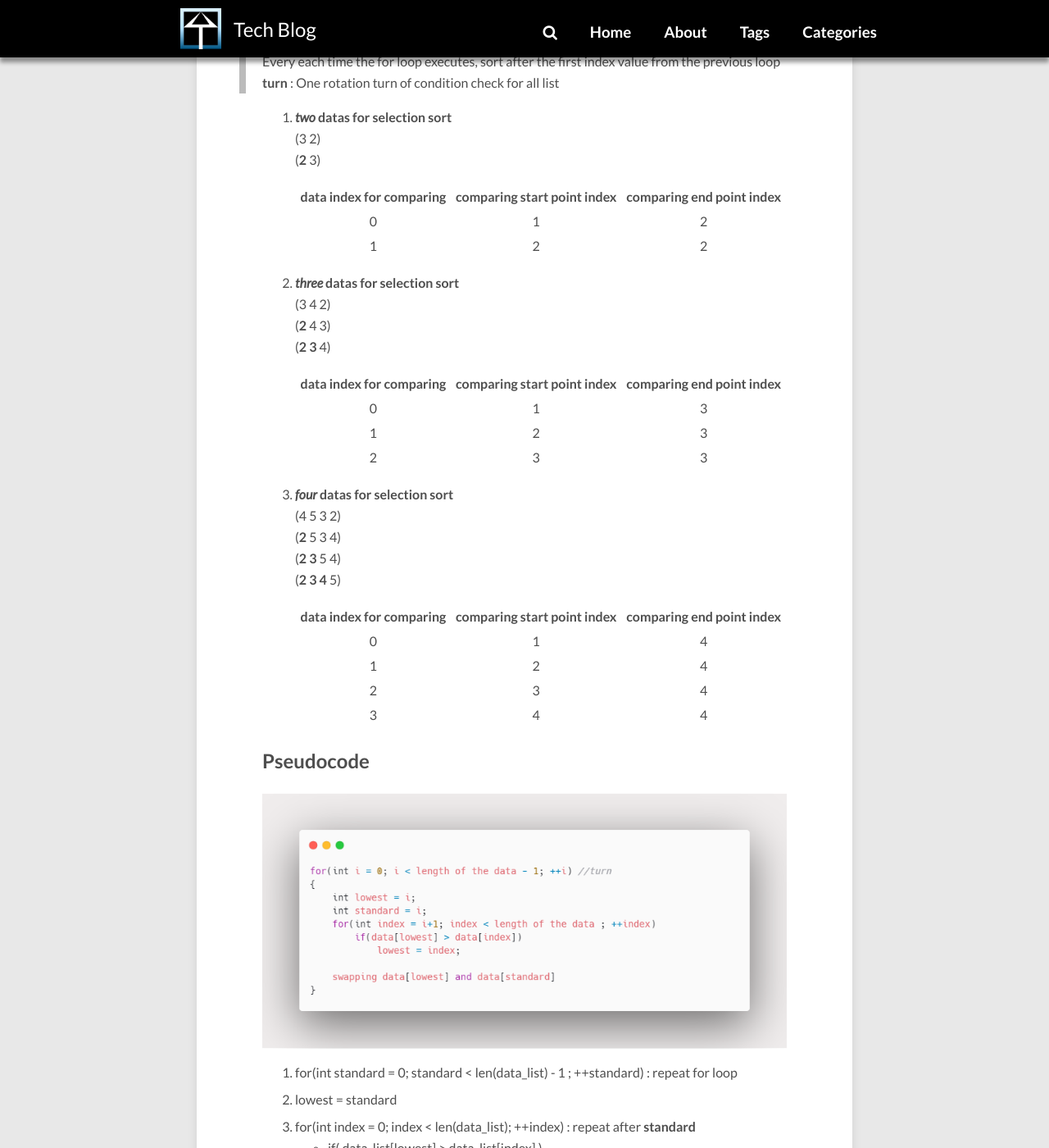
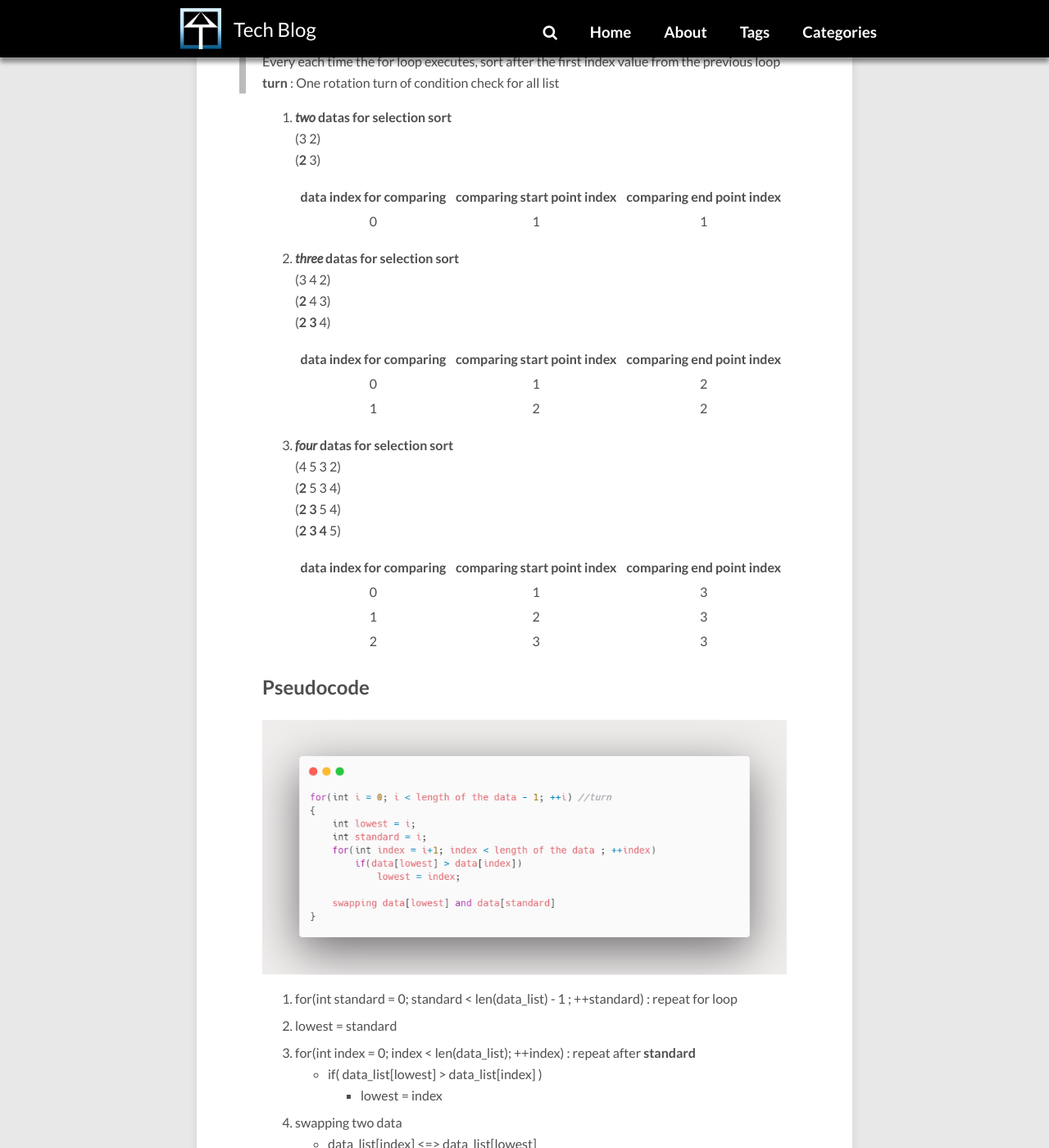
Before and after one commit to sujinsjlee/mg729.github.io, a Jekyll site: the page built from _posts/2020-03-08-Algorithm_(2)_SelectionSort.md, in a window 1280 px wide and 1400 px high, scrolled down 1135 px. Shown: the whole window at 82% size. Built offline with Jekyll 4.4.1, drawn with Linux system fonts in a browser that asks for light colours; nearby versions of some CDN libraries; formulas are drawn with MathJax 3; comment, search, counter and statistics services are not loaded.

Commit message:
[Algorithm] Selection sort update

```diff
--- a/_posts/2020-03-08-Algorithm_(2)_SelectionSort.md
+++ b/_posts/2020-03-08-Algorithm_(2)_SelectionSort.md
@@ -35,8 +35,7 @@ use_math: true
 
 	| data index for comparing  | comparing start point index  | comparing end point index  |
 	| :---: | :---: |:---: |
-	| 0   | 1           | 2   |
-	| 1   | 2           | 2   |
+	| 0   | 1           | 1   |
 
 2. **_three_ datas for selection sort**
 (3 4 2)
@@ -45,9 +44,8 @@ use_math: true
 
 	| data index for comparing  | comparing start point index  | comparing end point index  |
 	| :---: | :---: | :---: |
-	| 0   | 1           | 3   |
-	| 1   | 2           | 3   |
-	| 2   | 3           | 3   |
+	| 0   | 1           | 2   |
+	| 1   | 2           | 2  |
 
 3. **_four_ datas for selection sort**
 (4 5 3 2)
@@ -57,10 +55,9 @@ use_math: true
 
 	| data index for comparing  | comparing start point index  | comparing end point index  |
 	| :---: | :---: | :---: |
-	| 0   | 1           | 4   |
-	| 1   | 2           | 4   |
-	| 2   | 3           | 4   |
-	| 3   | 4           | 4   |
+	| 0   | 1           | 3   |
+	| 1   | 2           | 3   |
+	| 2   | 3           | 3   |
 
 
 ## Pseudocode
```
Also changed, not shown: _posts/2020-03-08-Algorithm_(3)_InsertionSort.md (+5 -0 lines).
